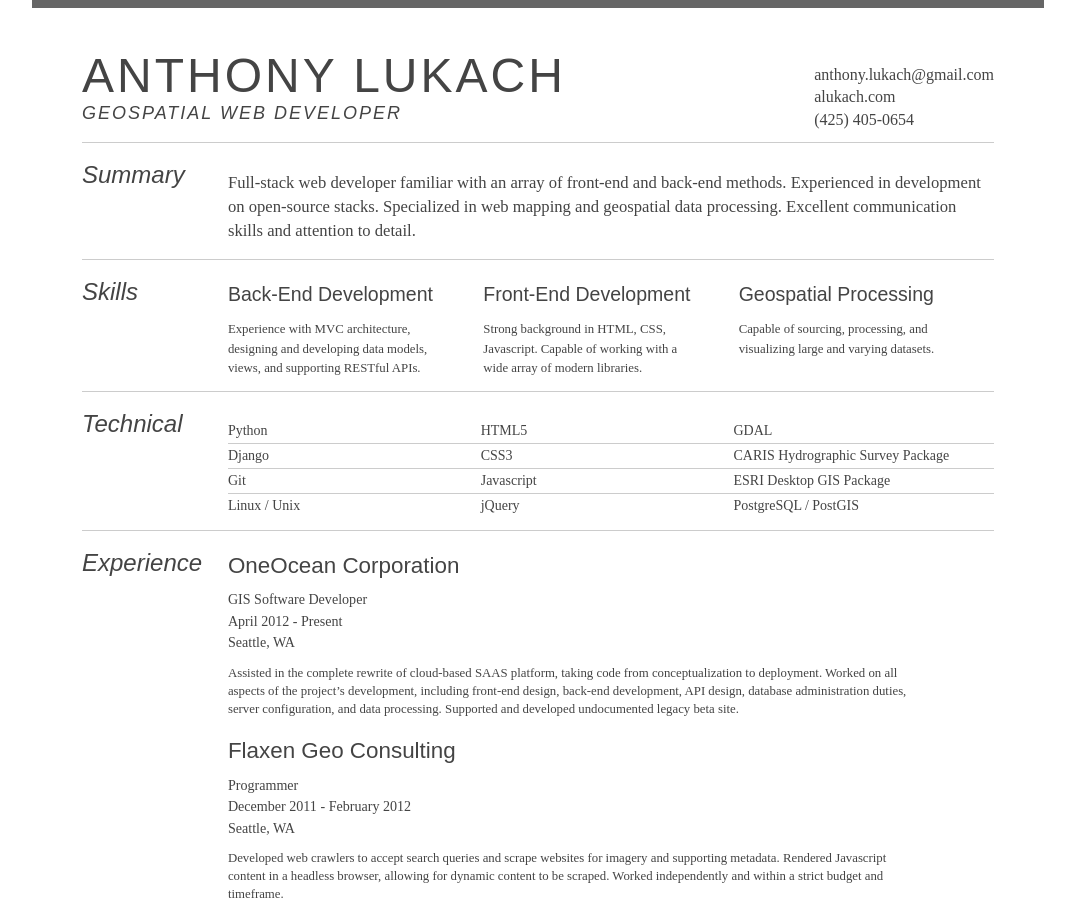
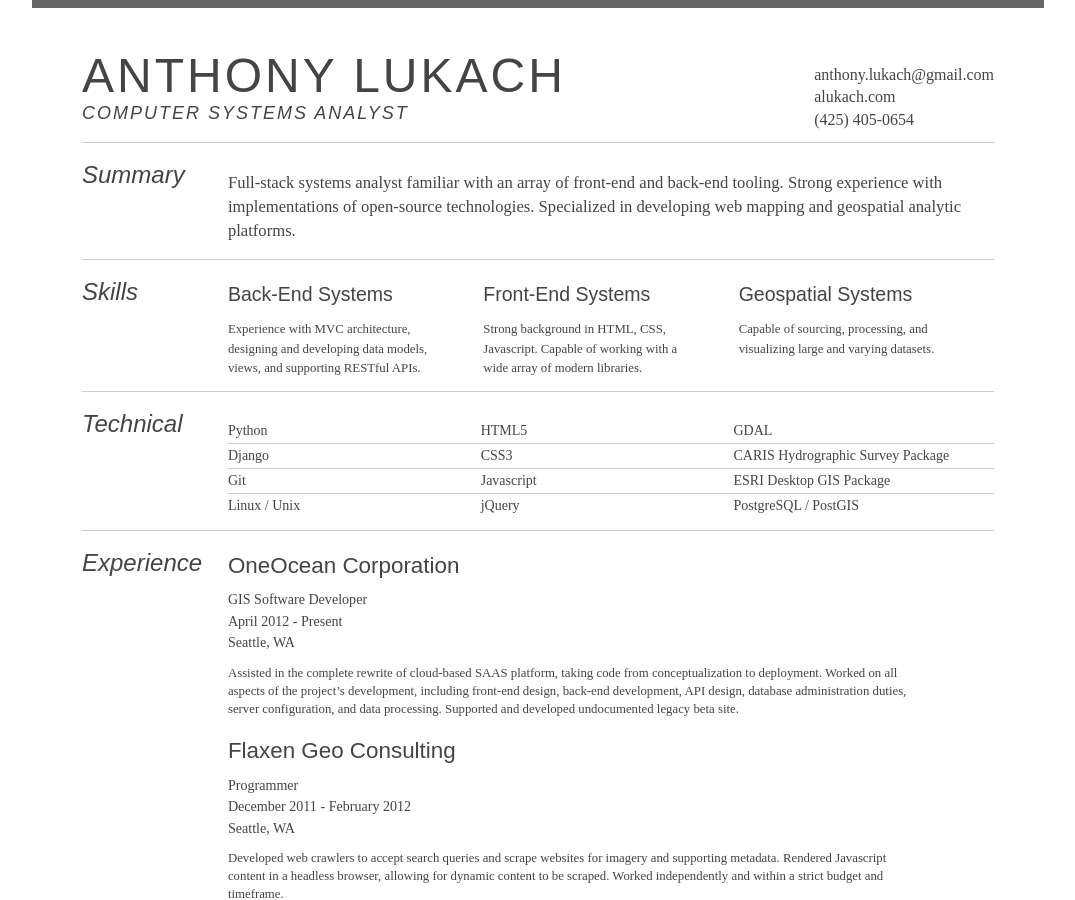
Before and after one commit to alukach/alukach.github.io, a Jekyll site: the page resume/alukach.html, which Jekyll copies as it is, in a window 1280 px wide and 900 px high. Shown: the whole window, without its empty margins (102-1177 px from the left). Built offline with Jekyll 4.4.1, drawn with Linux system fonts in a browser that asks for light colours; Markdown is read by kramdown in place of the engine named in the settings.

Commit message:
Computer systems analyst resume

```diff
--- a/resume/alukach.html
+++ b/resume/alukach.html
@@ -3,7 +3,7 @@
 <head>
 <meta charset="utf-8" />
 
-<title>Anthony Lukach | Geospatial Web Developer</title>
+<title>Anthony Lukach | Computer Systems Analyst</title>
 
 <link rel="stylesheet" type="text/css" href="./../css/alukach-resume.css">
 
@@ -14,7 +14,7 @@
     <div class="resume">
         <h1>Anthony Lukach</h1>
 
-<h2>Geospatial Web Developer</h2>
+<h2>Computer Systems Analyst</h2>
 
 <blockquote>
   <p><a class="button" href="alukach.pdf" title="Download r&eacute;sum&eacute; as PDF">Download PDF</a>
@@ -27,9 +27,7 @@
 
 <h3 id="profile">Summary</h3>
 
-<p>Full-stack web developer familiar with an array of front-end and back-end methods.  Experienced in
-development on open-source stacks. Specialized in web mapping and geospatial data processing. Excellent
-communication skills and attention to detail.</p>
+<p>Full-stack systems analyst familiar with an array of front-end and back-end tooling.  Strong experience with implementations of open-source technologies.  Specialized in developing web mapping and geospatial analytic platforms.</p>
 
 <hr />
 
@@ -37,15 +35,15 @@ communication skills and attention to detail.</p>
 
 <ul>
 <li><dl>
-<dt>Back-End Development</dt>
+<dt>Back-End Systems</dt>
 <dd>Experience with MVC architecture, designing and developing data models, views, and supporting RESTful APIs.</dd>
 </dl></li>
 <li><dl>
-<dt>Front-End Development</dt>
+<dt>Front-End Systems</dt>
 <dd>Strong background in HTML, CSS, Javascript.  Capable of working with a wide array of modern libraries.</dd>
 </dl></li>
 <li><dl>
-<dt>Geospatial Processing</dt>
+<dt>Geospatial Systems</dt>
 <dd>Capable of sourcing, processing, and visualizing large and varying datasets.</dd>
 </dl></li>
 </ul>
```
Also changed, not shown: markdown-resume-generator/source/alukach.md (+5 -7 lines), resume/alukach-print.html (+6 -8 lines), resume/index.md (+5 -7 lines), 1 other file.
